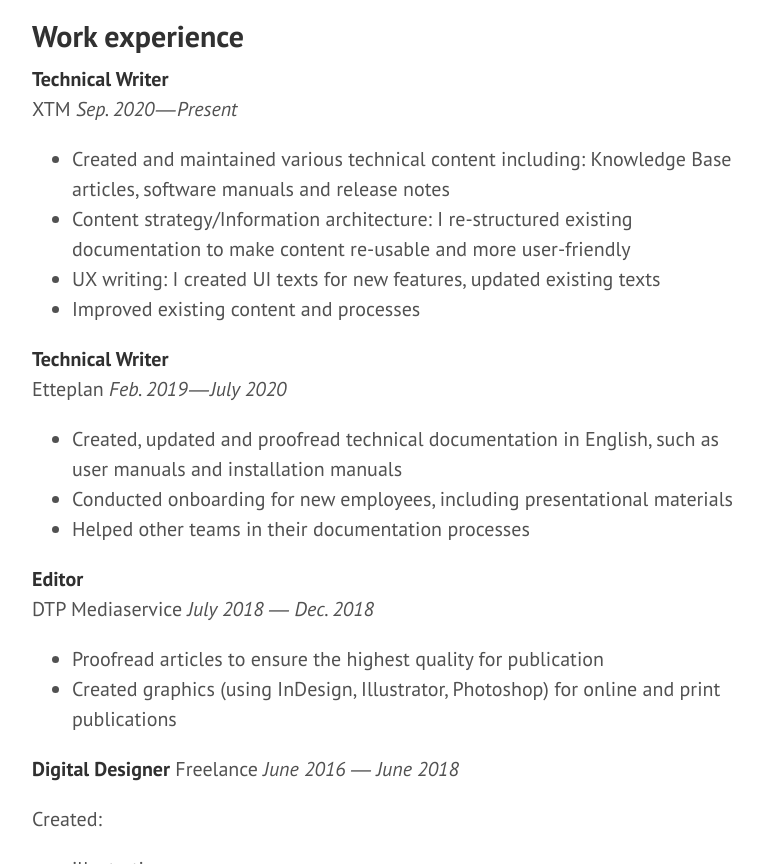
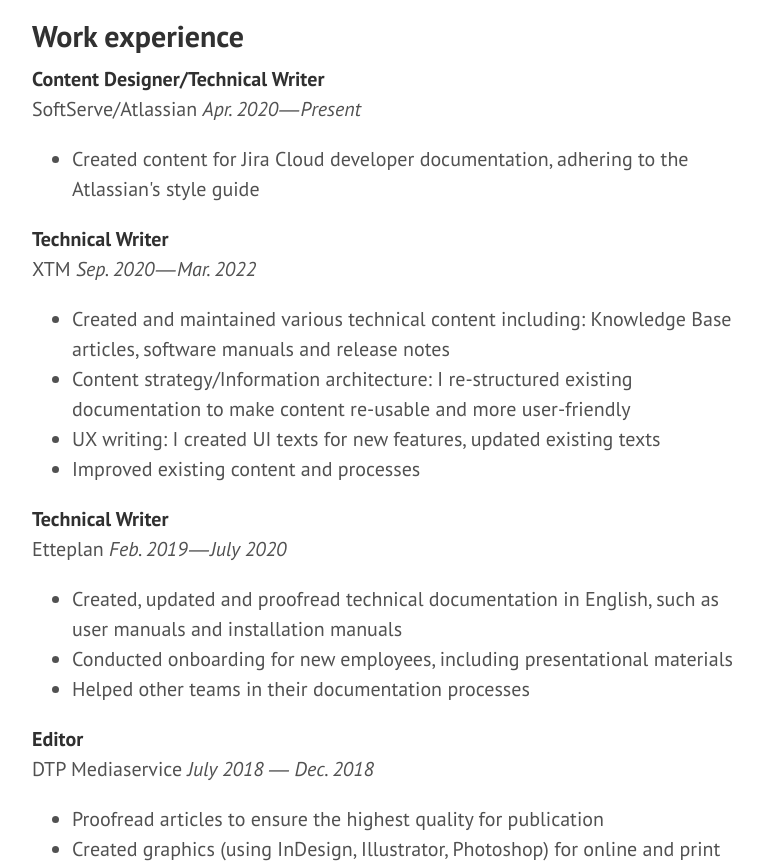
Before and after one commit to ankakulka/blog, a plain HTML site: page about/index.html in a window 1280 px wide. Shown: the part 1122-1986 px from the top of the page, without its empty margins (428-1191 px from the left). Drawn offline with Linux system fonts and the light colour scheme.

Commit message:
Added new job to bio

```diff
--- a/about/index.html
+++ b/about/index.html
@@ -83,8 +83,16 @@
 TeamTreehouse <em>June 2017</em></li>
 </ul>
 <h2 id="work-experience">Work experience</h2>
+
+<p><strong>Content Designer/Technical Writer</strong>  <!-- raw HTML omitted --><br>
+SoftServe/Atlassian <em>Apr. 2020 ― Present</em></p>
+<ul>
+<li>Created content for Jira Cloud developer documentation, adhering to the Atlassian's style guide</li>
+
+</ul>
+
 <p><strong>Technical Writer</strong>  <!-- raw HTML omitted --><br>
-XTM <em>Sep. 2020 ― Present</em></p>
+XTM <em>Sep. 2020 ― Mar. 2022</em></p>
 <ul>
 <li>Created and maintained various technical content including:  Knowledge Base articles, software manuals and release notes</li>
 <li>Content strategy/Information architecture: I re-structured existing documentation to make content re-usable and more user-friendly</li>
```
